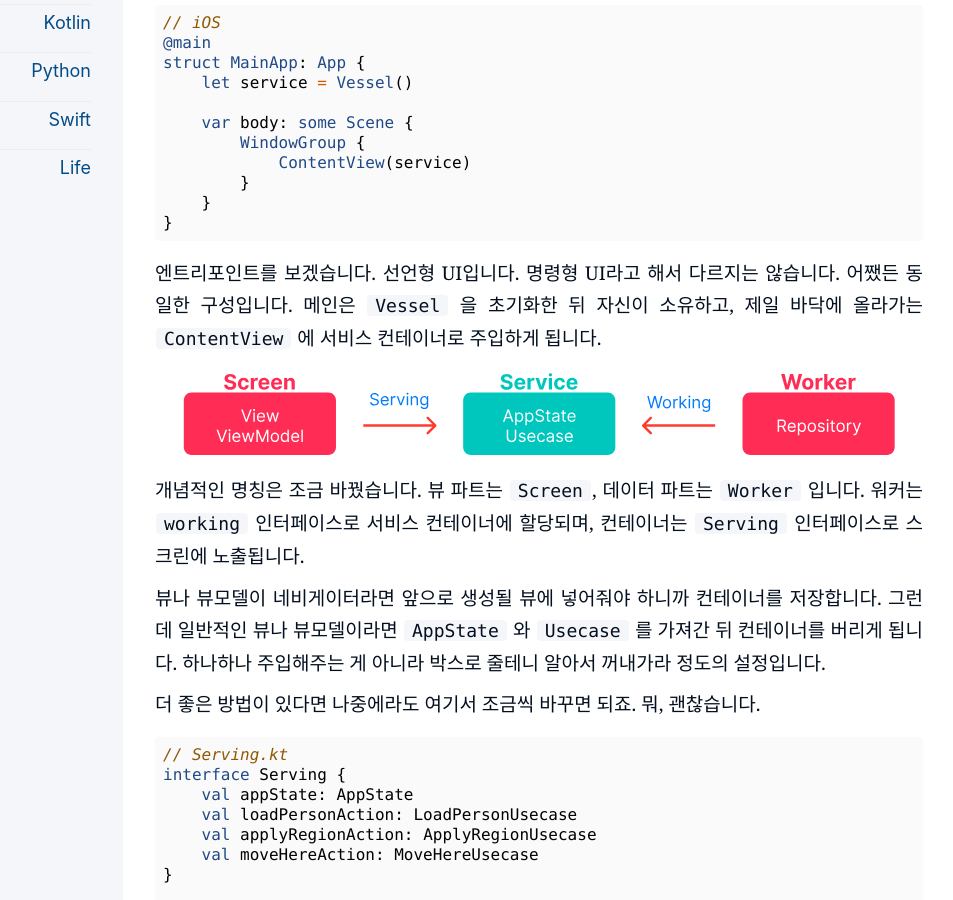
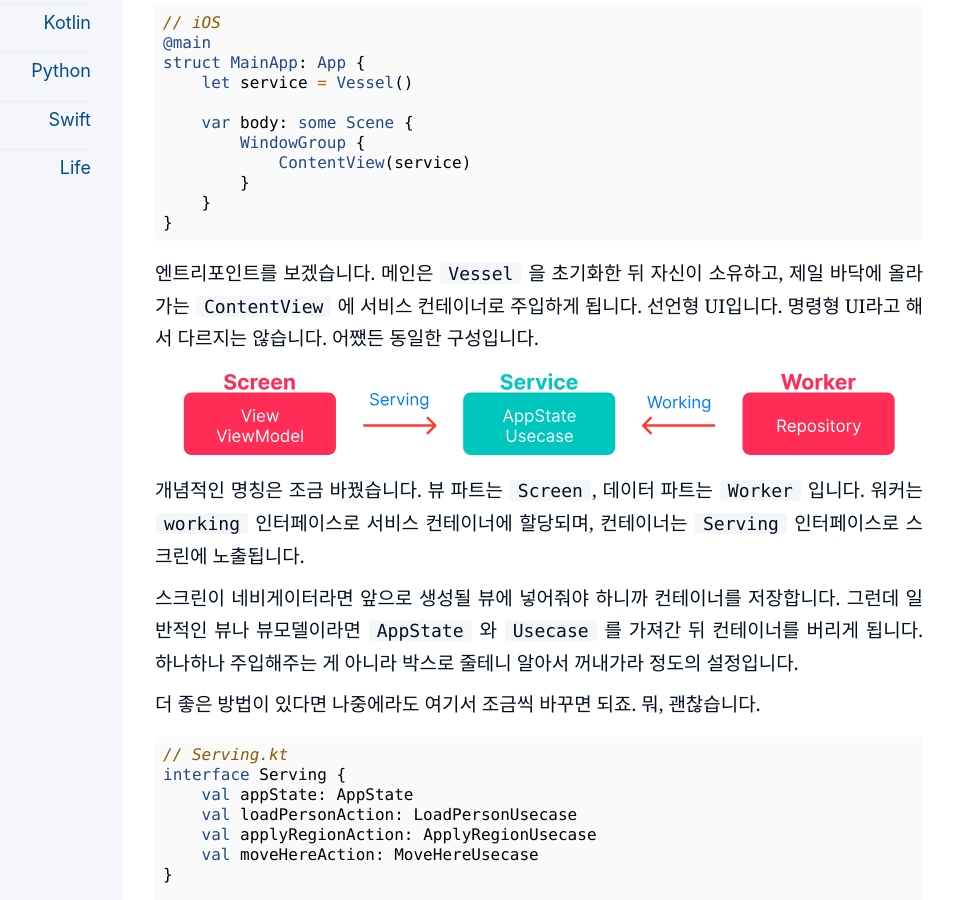
Before and after one commit to kiroshin/kiroshin.github.io, a Jekyll site: the page built from _posts/2024-07-22-hello-pure.md, in a window 1280 px wide and 900 px high, scrolled down 1941 px. Shown: the whole window, without its empty margins (197-1150 px from the left). Built offline with Jekyll 4.4.1, drawn with Linux system fonts in a browser that asks for light colours.

Commit message:
Update 2024-07-22-hello-pure.md

````diff
--- a/_posts/2024-07-22-hello-pure.md
+++ b/_posts/2024-07-22-hello-pure.md
@@ -69,13 +69,13 @@ struct MainApp: App {
 }
 ```
 
-엔트리포인트를 보겠습니다. 선언형 UI입니다. 명령형 UI라고 해서 다르지는 않습니다. 어쨌든 동일한 구성입니다. 메인은 `Vessel` 을 초기화한 뒤 자신이 소유하고, 제일 바닥에 올라가는 `ContentView` 에 서비스 컨테이너로 주입하게 됩니다.
+엔트리포인트를 보겠습니다. 메인은 `Vessel` 을 초기화한 뒤 자신이 소유하고, 제일 바닥에 올라가는 `ContentView` 에 서비스 컨테이너로 주입하게 됩니다. 선언형 UI입니다. 명령형 UI라고 해서 다르지는 않습니다. 어쨌든 동일한 구성입니다.
 
 ![Serving Working](/assets/architecture-serving-working.svg)
 
 개념적인 명칭은 조금 바꿨습니다. 뷰 파트는 `Screen`, 데이터 파트는 `Worker` 입니다. 워커는 `working` 인터페이스로 서비스 컨테이너에 할당되며, 컨테이너는 `Serving` 인터페이스로 스크린에 노출됩니다.
 
-뷰나 뷰모델이 네비게이터라면 앞으로 생성될 뷰에 넣어줘야 하니까 컨테이너를 저장합니다. 그런데 일반적인 뷰나 뷰모델이라면 `AppState` 와 `Usecase` 를 가져간 뒤 컨테이너를 버리게 됩니다. 하나하나 주입해주는 게 아니라 박스로 줄테니 알아서 꺼내가라 정도의 설정입니다.
+스크린이 네비게이터라면 앞으로 생성될 뷰에 넣어줘야 하니까 컨테이너를 저장합니다. 그런데 일반적인 뷰나 뷰모델이라면 `AppState` 와 `Usecase` 를 가져간 뒤 컨테이너를 버리게 됩니다. 하나하나 주입해주는 게 아니라 박스로 줄테니 알아서 꺼내가라 정도의 설정입니다.
 
 더 좋은 방법이 있다면 나중에라도 여기서 조금씩 바꾸면 되죠. 뭐, 괜찮습니다.
 
````
